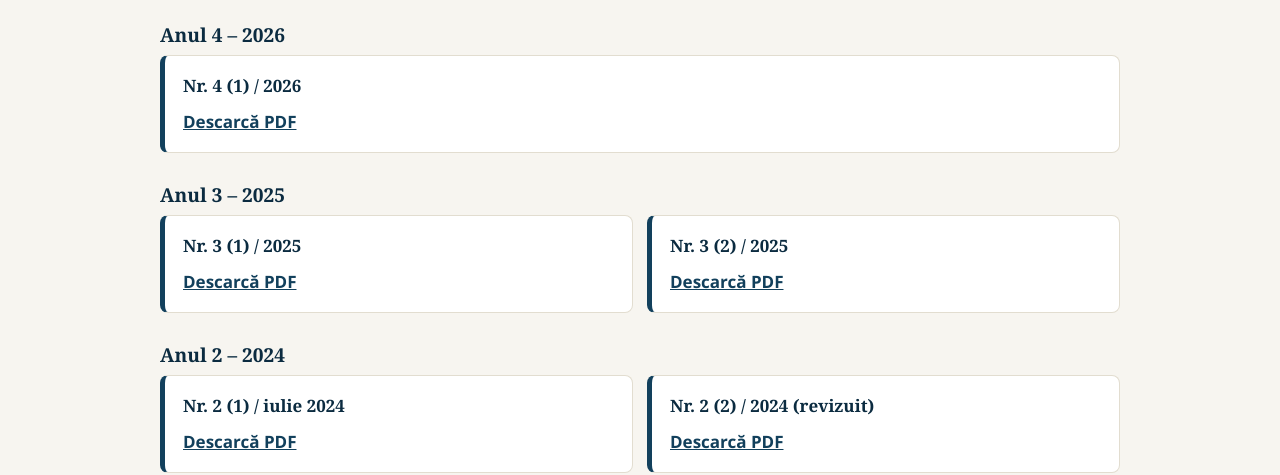
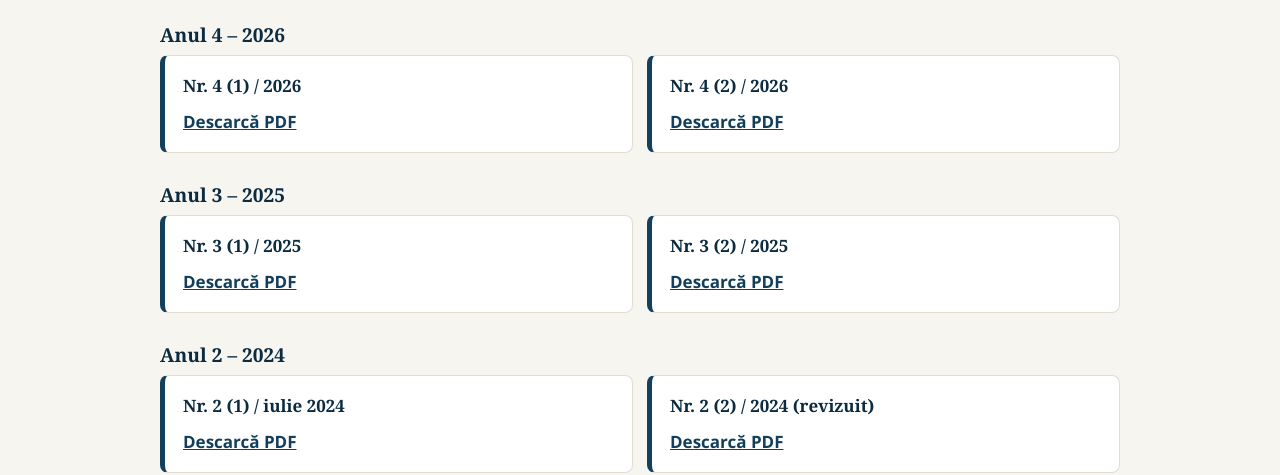
Before and after one commit to Rikarudo1/pemalurileprutului, a plain HTML site: page arhiva.html in a window 1280 px wide. Shown: the part 362-837 px from the top of the page. Drawn offline with Linux system fonts and the light colour scheme.

Commit message:
Update arhiva.html

```diff
--- a/arhiva.html
+++ b/arhiva.html
@@ -35,6 +35,7 @@
     <h3>Anul 4 – 2026</h3>
     <div class="issues">
       <div class="issue"><b>Nr. 4 (1) / 2026</b><a href="pdf/numar-4-1-2026.pdf">Descarcă PDF</a></div>
+      <div class="issue"><b>Nr. 4 (2) / 2026</b><a href="pdf/numar-4-2-2026.pdf">Descarcă PDF</a></div>
     </div>
   </div>
 
```
